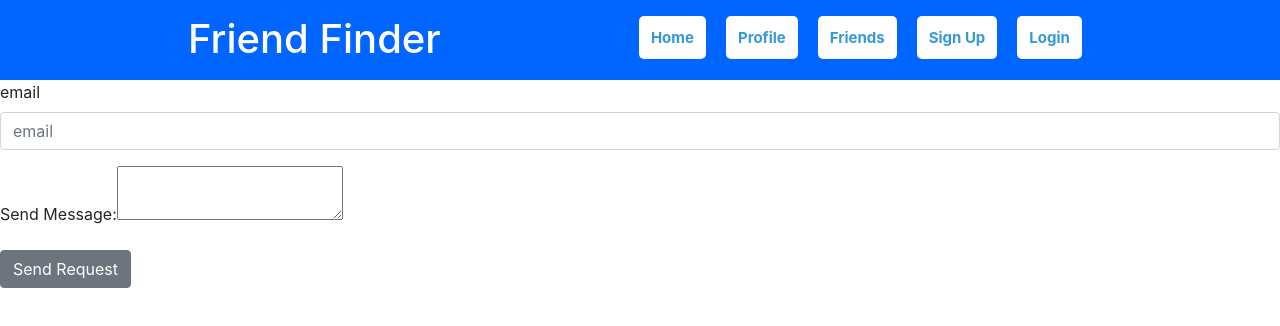
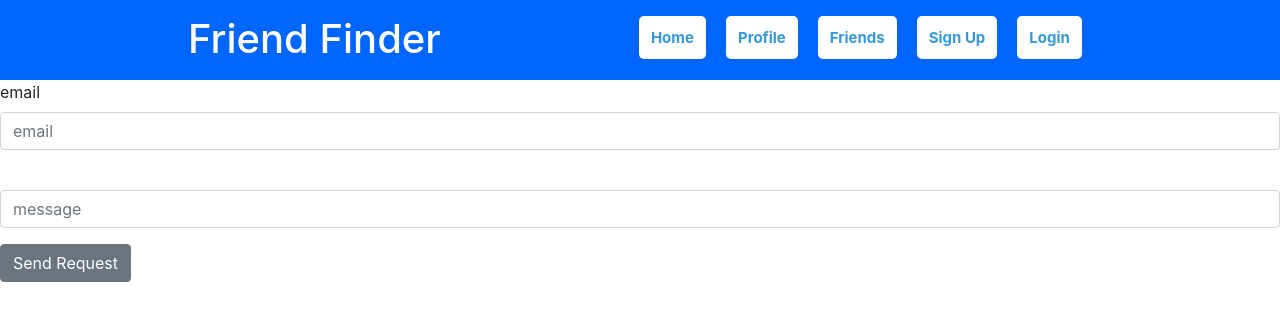
Before and after one commit to Find-Friends/front-end, a React (Create React App) app in the folder friend-finder/: page /users/1/addFriend in a window 1280 px wide. Shown: the top 326 px of the page. Built offline with nearby package versions, Linux system fonts and the light colour scheme.

Commit message:
Send request working

```diff
--- a/friend-finder/src/actions/userProfileAction.js
+++ b/friend-finder/src/actions/userProfileAction.js
@@ -157,12 +157,19 @@ export const getAllUsers = id => dispatch => {
 //     });
 // };
 
-export const postFriendRequest = postData => dispatch => {
+export const postFriendRequest = (postData, userID, friendID) => dispatch => {
   dispatch({
     type: POST_FRIEND_REQUEST,
     payload: {
       loading: true
     }
   });
-  axiosWithAuth().post("/api/users/:id/:requestID");
+  axiosWithAuth()
+    .post(`/api/users/${userID}/${friendID}`, postData)
+    .then(res => {
+      console.log(res);
+    })
+    .catch(error => {
+      console.log("this is an error", error);
+    });
 };
--- a/friend-finder/src/components/FindFriends.js
+++ b/friend-finder/src/components/FindFriends.js
@@ -5,6 +5,7 @@ import { connect } from "react-redux";
 import { postFriendRequest } from "../actions";
 
 const FindFriends = props => {
+  console.log(props);
   const [request, setRequest] = useState({
     message: "",
     email: ""
@@ -18,7 +19,9 @@ const FindFriends = props => {
 
   const handleSubmit = event => {
     event.preventDefault();
-    props.postFriendRequest(request);
+    const friendPath = props.location.pathname.split("/");
+    const friendID = Number(friendPath[friendPath.length - 1]);
+    props.postFriendRequest(request, props.match.params.id, friendID);
   };
 
   return (
@@ -35,9 +38,15 @@ const FindFriends = props => {
         />
       </FormGroup>
       <FormGroup>
-        <Label for="message">
-          Send Message:<textarea></textarea>
-        </Label>
+        <Label for="message"></Label>
+        <Input
+          id="message"
+          type="text"
+          name="message"
+          placeholder="message"
+          value={request.message}
+          onChange={handleChange}
+        />
       </FormGroup>
       <Button>Send Request</Button>
     </Form>
--- a/friend-finder/src/components/UserHome.js
+++ b/friend-finder/src/components/UserHome.js
@@ -8,11 +8,11 @@ import { getAllUsers, deleteUser } from "../actions";
 const UserHome = props => {
   useEffect(() => {
     props.getAllUsers(props.match.params.id);
-    // <<<<<<< dm-addfriend
   }, []);
-  const clickHandler = () => {
+  const clickHandler = id => {
     console.log("this has been clicked");
-    props.history.push(`/users/${props.match.params.id}/addFriend`);
+    console.log(id);
+    props.history.push(`/users/${props.match.params.id}/addFriend/${id}`);
   };
 
   const handleClick = () => {
@@ -32,12 +32,6 @@ const UserHome = props => {
       {props.loading && <p>Loading.....</p>}
       <div>
         {props.users.map(user => {
-          // <<<<<<< dm-addfriend
-          //           {
-          //             console.log(user);
-          //           }
-          // =======
-          // >>>>>>> master
           return (
             <div>
               <h2>{user.firstName}</h2>
@@ -45,7 +39,7 @@ const UserHome = props => {
               <h2>{user.lastName}</h2>
               <h2>{user.age}</h2>
               <h2>{user.description}</h2>
-              <button onClick={clickHandler}>Add Friend</button>
+              <button onClick={() => clickHandler(user.id)}>Add Friend</button>
             </div>
           );
         })}
@@ -62,15 +56,6 @@ const mapStateToProps = state => {
   };
 };
 
-// <<<<<<< dm-addfriend
-// export default connect(
-//   mapStateToProps,
-//   { getAllUsers }
-// )(UserHome);
-// =======
-//   }
-// }
-
 export default connect(
   mapStateToProps,
   { getAllUsers, deleteUser }
```
